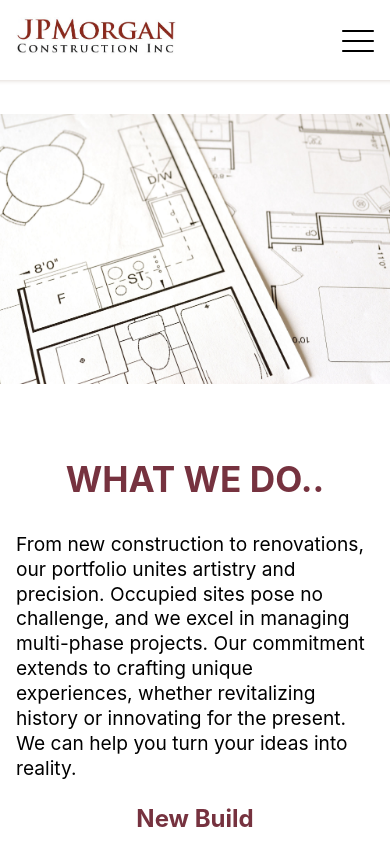
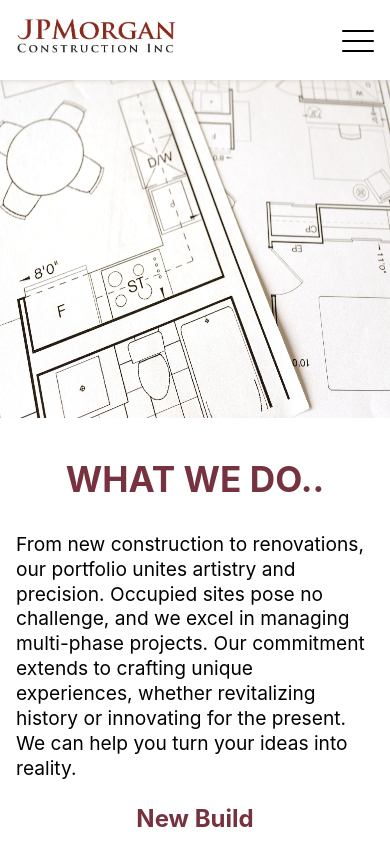
Before and after one commit to mejoshmann/jpmorgan, a React (Create React App) app: page /About in a window 390 px wide. Shown: the top 844 px of the page. Built offline with nearby package versions, Linux system fonts and the light colour scheme.

Commit message:
Correct main images at breakpoints

```diff
--- a/src/components/about/About.scss
+++ b/src/components/about/About.scss
@@ -7,7 +7,7 @@
   &__image {
     background-image: url("../../images/plan.jpg");
     height: 40vh;
-    background-size: 100% 80%;
+    background-size: 100% 100%;
     background-repeat: no-repeat;
     background-attachment: fixed;
     background-position: center;
--- a/src/components/header/Header.scss
+++ b/src/components/header/Header.scss
@@ -23,7 +23,6 @@
   @include desktop {
     padding: 0 5%;
   }
-
 }
 
 img {
@@ -33,8 +32,6 @@ img {
   @include tablet {
     width: 15rem;
   }
-
-
 }
 
 .hamburger {
@@ -43,9 +40,7 @@ img {
   height: 2rem;
   background-repeat: no-repeat;
   background-size: contain;
-  display: block;
   position: relative;
-  background-color: #fff;
   cursor: pointer;
 
   @include tablet {
```
Lines whose indentation alone changed are shown as unchanged.
